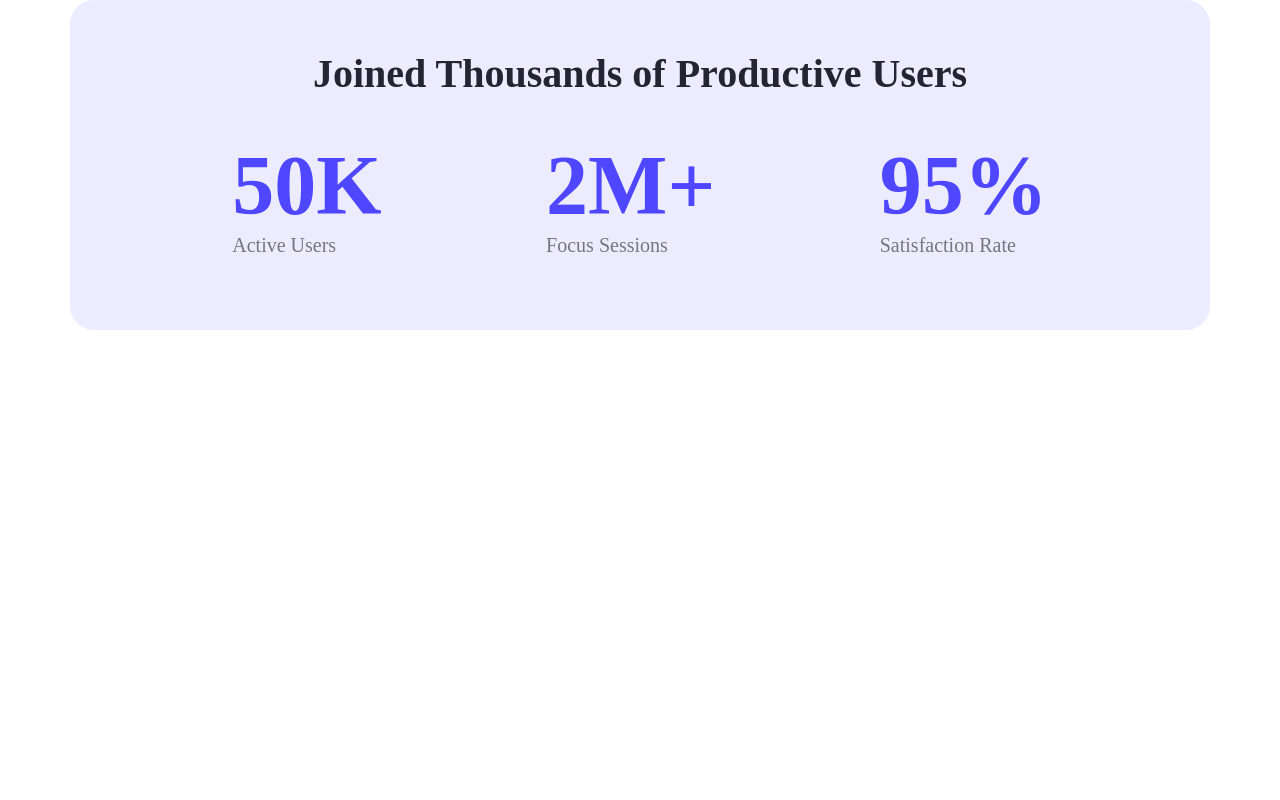
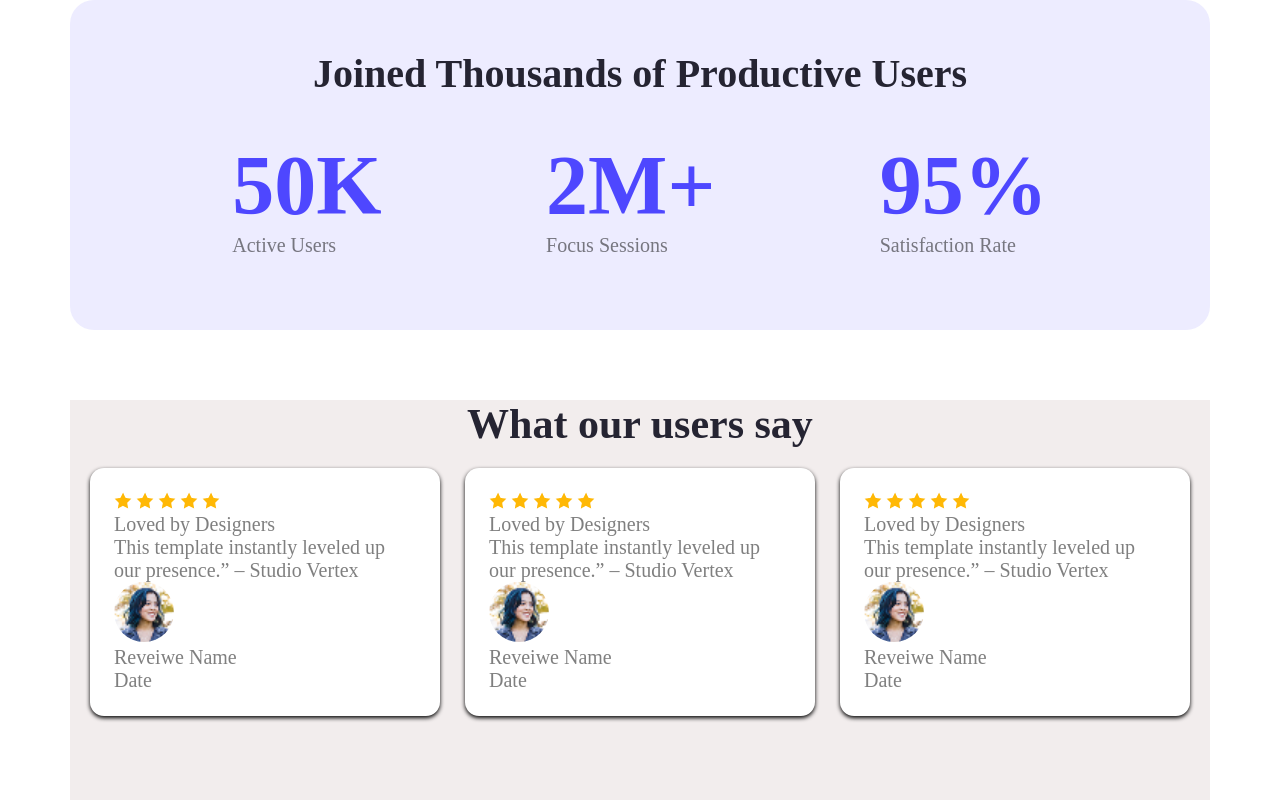
Before and after one commit to muhammadsobuj20/batch12-assignmet001, a plain HTML site: page index.html in a window 1280 px wide. Shown: the part 1190-1990 px from the top of the page. Before the commit the page ends 1520 px from the top, so only its background shows below. Drawn offline with Linux system fonts and the light colour scheme.

Commit message:
added card section

```diff
--- a/index.html
+++ b/index.html
@@ -72,6 +72,65 @@
         </div>
       </section>
 
+      <!-- user rating section -->
+      <section>
+        <div class="wrapper-rating-users">
+          <h1 class="rating-title">What our users say</h1>
+          <div class="wrapper-rating-container">
+            <div class="icon-content">
+              <span><img src="./Assets/icon-star.png" alt="icon-star" /></span>
+              <span><img src="./Assets/icon-star.png" alt="icon-star" /></span>
+              <span><img src="./Assets/icon-star.png" alt="icon-star" /></span>
+              <span><img src="./Assets/icon-star.png" alt="icon-star" /></span>
+              <span><img src="./Assets/icon-star.png" alt="icon-star" /></span>
+
+              <h3 class="users-rating-title">Loved by Designers</h3>
+              <p class="users-rating-desc">
+                This template instantly leveled up our presence.” – Studio
+                Vertex
+              </p>
+
+              <img class="profile-img" src="./Assets/avatar.png" alt="avatar" />
+              <h5 class="text-reveiwe">Reveiwe Name</h5>
+              <h5 class="reveiwe-date">Date</h5>
+            </div>
+            <div class="icon-content">
+              <span><img src="./Assets/icon-star.png" alt="icon-star" /></span>
+              <span><img src="./Assets/icon-star.png" alt="icon-star" /></span>
+              <span><img src="./Assets/icon-star.png" alt="icon-star" /></span>
+              <span><img src="./Assets/icon-star.png" alt="icon-star" /></span>
+              <span><img src="./Assets/icon-star.png" alt="icon-star" /></span>
+
+              <h3 class="users-rating-title">Loved by Designers</h3>
+              <p class="users-rating-desc">
+                This template instantly leveled up our presence.” – Studio
+                Vertex
+              </p>
+
+              <img class="profile-img" src="./Assets/avatar.png" alt="avatar" />
+              <h5 class="text-reveiwe">Reveiwe Name</h5>
+              <h5 class="reveiwe-date">Date</h5>
+            </div>
+            <div class="icon-content">
+              <span><img src="./Assets/icon-star.png" alt="icon-star" /></span>
+              <span><img src="./Assets/icon-star.png" alt="icon-star" /></span>
+              <span><img src="./Assets/icon-star.png" alt="icon-star" /></span>
+              <span><img src="./Assets/icon-star.png" alt="icon-star" /></span>
+              <span><img src="./Assets/icon-star.png" alt="icon-star" /></span>
+
+              <h3 class="users-rating-title">Loved by Designers</h3>
+              <p class="users-rating-desc">
+                This template instantly leveled up our presence.” – Studio
+                Vertex
+              </p>
+
+              <img class="profile-img" src="./Assets/avatar.png" alt="avatar" />
+              <h5 class="text-reveiwe">Reveiwe Name</h5>
+              <h5 class="reveiwe-date">Date</h5>
+            </div>
+          </div>
+        </div>
+      </section>
     </main>
   </body>
 </html>
--- a/stylesheets/style.css
+++ b/stylesheets/style.css
@@ -165,9 +165,6 @@ ul li a .btn-primary:hover {
   margin-top: 40px;
 }
 
-.user-content {
-}
-
 .user-active {
   font-size: 84px;
   font-weight: 900;
@@ -179,3 +176,69 @@ ul li a .btn-primary:hover {
   font-weight: 400;
   color: #00000080;
 }
+
+/* user rating section */
+
+.wrapper-rating-users {
+  width: 1140px;
+  height: 400px;
+  margin: 0 auto;
+  margin-top: 70px;
+  background-color: #f2eded;
+}
+
+.rating-title {
+  font-size: 42px;
+  font-weight: 700;
+  color: #252432;
+  text-align: center;
+  margin-top: 20px;
+}
+
+.wrapper-rating-container {
+  display: flex;
+  justify-content: space-around;
+  align-items: center;
+  gap: 25px;
+  margin-top: 50px;
+  margin: 20px;
+}
+
+.icon-content {
+  border-radius: 14px;
+  box-shadow: 0 2px 4px 0px;
+  background-color: #ffffff;
+  padding: 24px;
+}
+
+.users-rating-title {
+  font-size: 20px;
+  font-weight: 400;
+  color: #00000080;
+  letter-spacing: -2%;
+}
+
+.users-rating-desc {
+  font-size: 20px;
+  font-weight: 400;
+  color: #00000080;
+}
+
+.profile-img {
+  width: 60px;
+  height: 60px;
+  border-radius: 50%;
+  object-fit: cover;
+}
+
+.text-reveiwe {
+  font-size: 20px;
+  font-weight: 400;
+  color: #00000080;
+}
+
+.reveiwe-date {
+  font-size: 20px;
+  font-weight: 400;
+  color: #00000080;
+}
```
Lines whose indentation alone changed are shown as unchanged.
